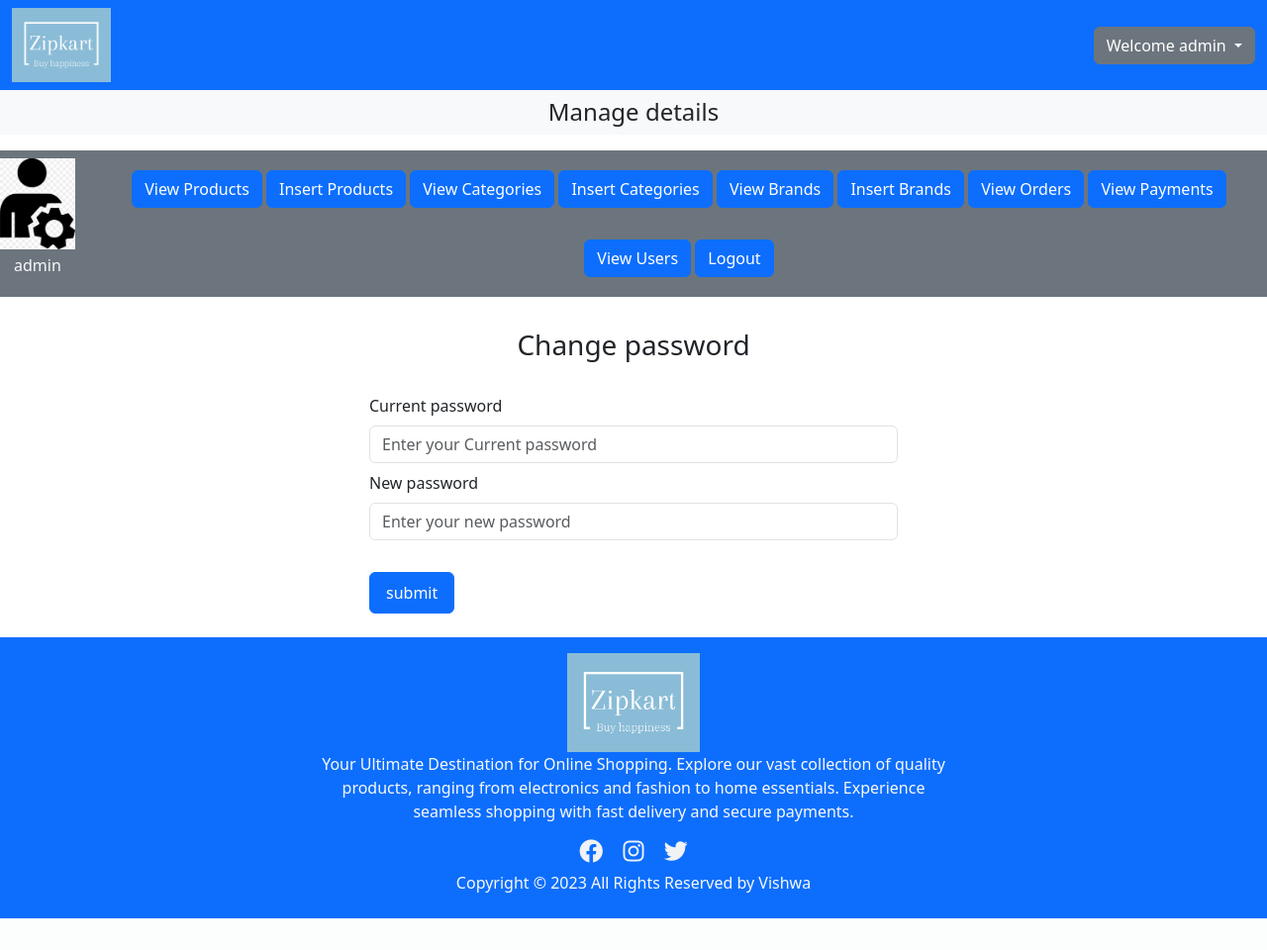
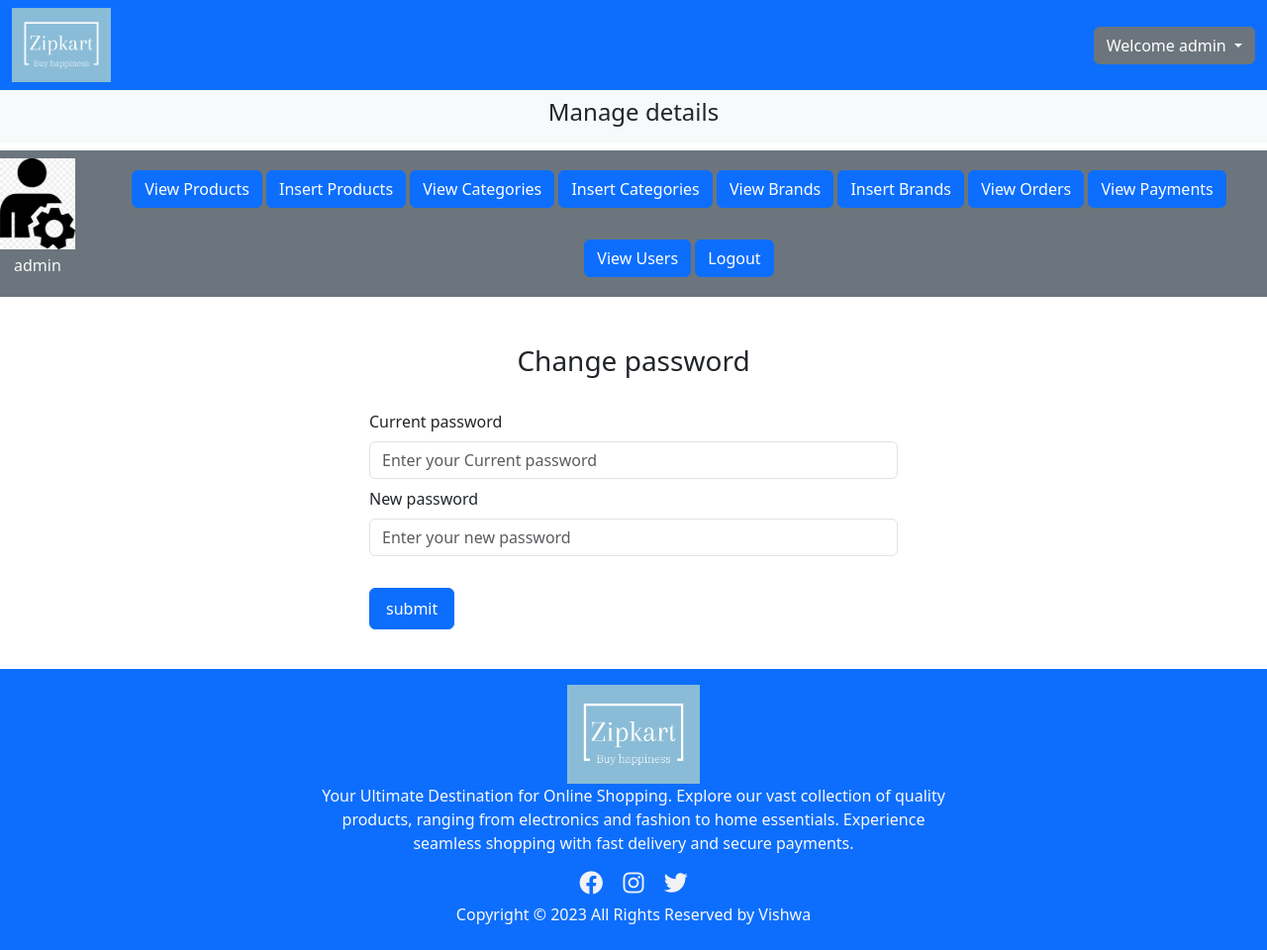
Before and after one commit to vishwa-s-a/zipkart, a PHP site: page /admin/index.php?change_password in a window 1280 px wide. Shown: the whole page at 99% size. Before the commit the page ends 928 px from the top, so only its background shows below. Run offline with PHP 8.4, Linux system fonts and the light colour scheme; a user stored in the database is signed in.

Commit message:
fixing footer in admin panel

```diff
--- a/admin/index.php
+++ b/admin/index.php
@@ -40,13 +40,31 @@ if (!isset($_SESSION['admin_name']) && !isset($_SESSION['admin_email'])) {
         body {
             overflow-x: hidden;
         }
+
+        body, html {
+            height: 100%;
+        }
+
+        .page-container {
+            display: flex;
+            flex-direction: column;
+            min-height: 100vh;
+        }
+
+        .content {
+            flex: 1;
+        }
+
+        .footer {
+            flex-shrink: 0;
+        }
     </style>
 
 </head>
 
 <body>
     <!-- navbar -->
-    <div class="container-fluid p-0">
+    <div class="container-fluid p-0 page-container">
         <nav class="navbar navbar-expand-lg navbar-light bg-primary">
             <div class="container-fluid ">
                 <img src="images/zipkart-logo.png" class="logo" alt="logo">
@@ -107,7 +125,7 @@ if (!isset($_SESSION['admin_name']) && !isset($_SESSION['admin_email'])) {
 
         <!-- fourth child -->
         <!-- this is mainly for loading the insert_categories file here -->
-        <div class="container my-4">
+        <div class="container my-4 content">
             <?php
             if (isset($_GET['insert_categories'])) {
                 include('insert_categories.php');
@@ -175,7 +193,7 @@ if (!isset($_SESSION['admin_name']) && !isset($_SESSION['admin_email'])) {
         </div>
 
         <!-- footer section -->
-        <div class="bg-primary p-2 text-center text-light  ">
+        <div class="bg-primary p-2 text-center text-light footer ">
             <div class="row">
                 <div class="col-md-3">
 
--- a/admin/insert_products.php
+++ b/admin/insert_products.php
@@ -186,6 +186,9 @@ if(isset($_POST['insert_product']))
             </div>
 
         </form>
+        <div class="text-center m-3">
+            <a role="button" class="btn btn-primary " href="index.php">Admin Panel</a>
+        </div>
     </div>
 
 
```
